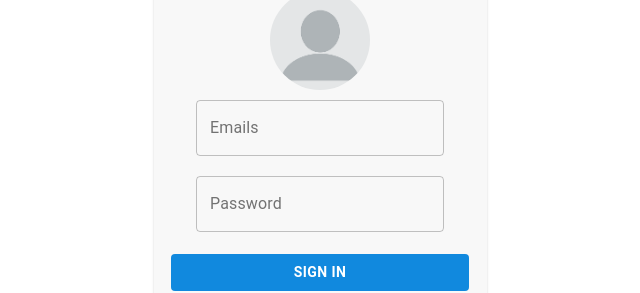
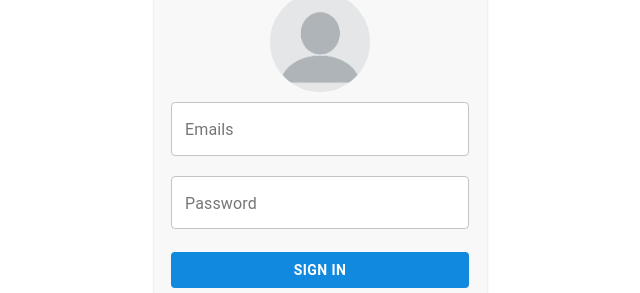
Before and after one commit to GowriRajeshwari/FunDooNotes, a React (Create React App) app in the folder fundoonotes/: page /login in a window 1280 px wide. Shown: the part 128-421 px from the top of the page, without its empty margins (320-960 px from the left). Built offline with nearby package versions, Linux system fonts and the light colour scheme.

Commit message:
[GowriK] Refactor : for email test case is done

```diff
--- a/fundoonotes/src/Css/Dashboard.css
+++ b/fundoonotes/src/Css/Dashboard.css
@@ -236,8 +236,3 @@
     display: flex;
     justify-content: flex-end;
 }
-
-body{
-    font-weight: 500;
-    font-family: lato;
-}
--- a/fundoonotes/src/Css/Login.css
+++ b/fundoonotes/src/Css/Login.css
@@ -71,7 +71,22 @@
 
     /* width: 294px; */
   }
-  #btn {
+  #btnEmail {
+    /* width: 90%; */
+    min-width: 270px;
+    color: #565656;
+    font-size: 14px;
+    font-weight: bold;
+    border-radius: 4px;
+    background: #fff;
+    cursor: pointer;
+    resize: none;
+    overflow: hidden;
+    /* overflow: hidden;
+    text-overflow: ellipsis;
+    white-space: nowrap; */
+  }
+  #btnPassword {
     /* width: 90%; */
     min-width: 270px;
     color: #565656;
--- a/fundoonotes/src/components/Login.jsx
+++ b/fundoonotes/src/components/Login.jsx
@@ -181,7 +181,7 @@ onchangePassword = event => {
                   <TextField
                     error={this.state.helperTextEmail}
                     helperText={this.state.helperTextEmail}
-                    // id="btn"
+                    id="btnEmail"
                     variant="outlined"
                     label="Emails"
                      onChange={this.onchangeEmail}
@@ -192,7 +192,7 @@ onchangePassword = event => {
                   <TextField
                     // error={this.state.red}
                     error={this.state.helperTextpassowrd }
-                  //  id="btn"
+                   id="btnPassword"
                    variant="outlined"
                    type="password"
                    label="Password"
```
Also changed, not shown: 1 other file (tests, documents, lock files or other folders).
